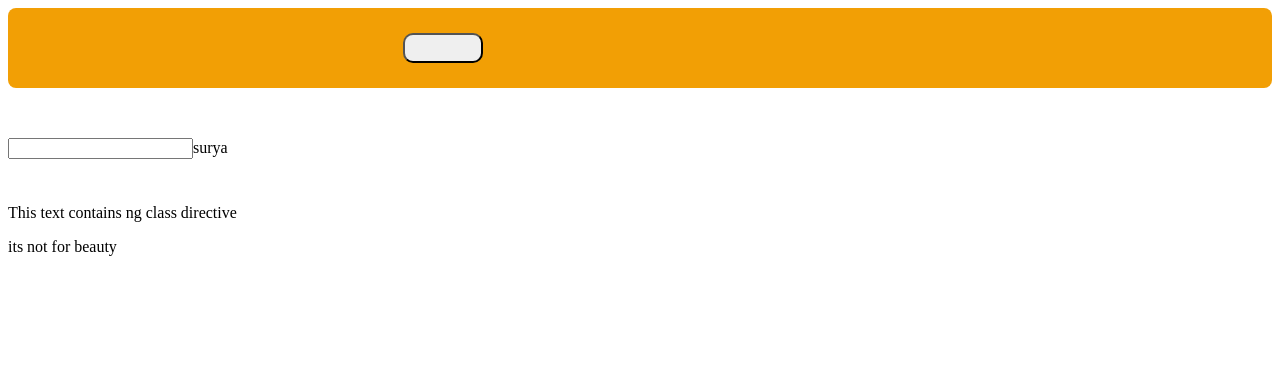
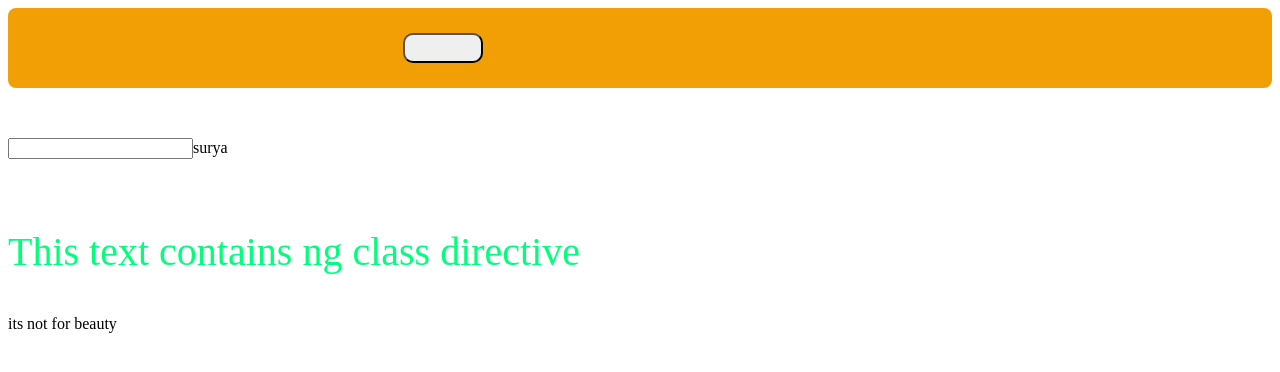
Before and after one commit to sknsurya/angular, an Angular app in the folder first_app/: page / in a window 1280 px wide. Shown: the top 372 px of the page. Built offline with nearby package versions, Linux system fonts and the light colour scheme.

Commit message:
baneer components in scss  file

```diff
--- a/first_app/src/app/baneer/baneer.component.scss
+++ b/first_app/src/app/baneer/baneer.component.scss
@@ -0,0 +1,8 @@
+.isActive{
+    color: rgb(0, 0, 0);
+    font-size: 40px;
+}
+.inActive{
+    color:  rgb(0, 255, 123);
+    font-size: 40px;
+}
```
